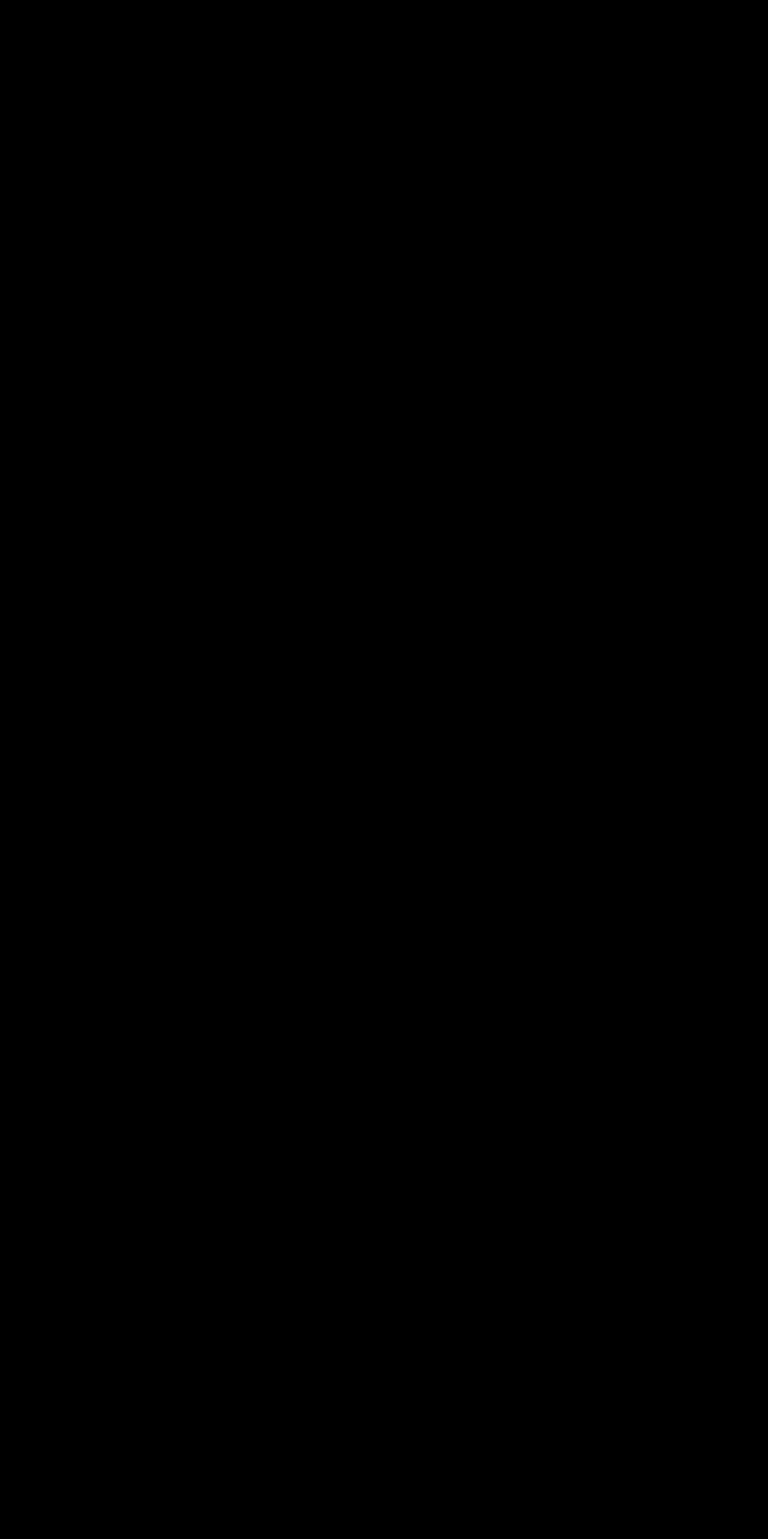
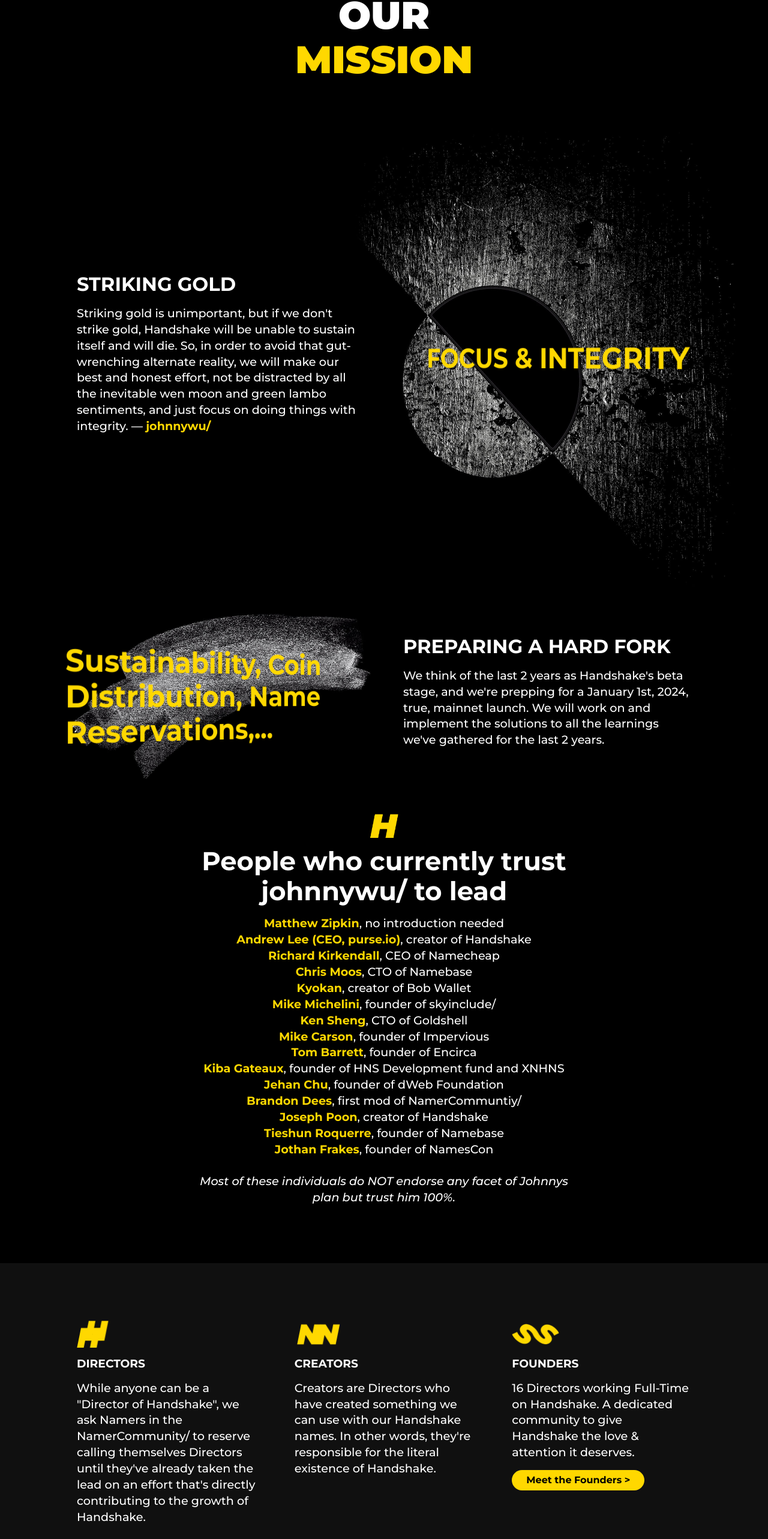
Before and after one commit to whn2007/namer-community, a React (Create React App) app: page /mission in a window 1280 px wide. Shown: the part 187-2753 px from the top of the page at 60% size. Before the commit the page ends 800 px from the top, so only its background shows below. Built offline with nearby package versions, Linux system fonts and the light colour scheme.

Commit message:
Add Mission

```diff
--- a/src/pages/Home.js
+++ b/src/pages/Home.js
@@ -1,9 +1,6 @@
 import React from "react";
 import { Link } from "react-router-dom";
 import HSymbol from "../assets/h.png";
-import Symbol1 from "../assets/symbol1.png";
-import Symbol2 from "../assets/symbol2.png";
-import Symbol3 from "../assets/symbol3.png";
 import "../styles/Home.scss";
 
 function Home() {
@@ -40,72 +37,15 @@
 
       <div className="text-intro text-intro-center">
         <img src={HSymbol} className="icon" alt="icon" />
-        <h2>Time to give Handshake the attention it deserves</h2>
+        <h2>Our Mission</h2>
         <p>
-          Handshake is the world's most powerful peer-to-peer root naming
-          system.
+          Working for the net-positive sake of Handshake is paramount, and above
+          all else, no matter our personal differences, we will not encroach on
+          the integrity of Handshake.
         </p>
         <Link to="/mission">
-          <button>Get Involved {">"}</button>
+          <button>Read More {">"}</button>
         </Link>
-      </div>
-
-      <div className="container text-intro text-intro-simple text-intro-with-image">
-        <div className="content">
-          <h3>A REALLY AWESOME HEADING</h3>
-          <p>
-            Handshake is the world's most powerful peer-to-peer root naming
-            system. Time to give Handshake the attention it deserves.
-          </p>
-        </div>
-        <div className="image halfmoon">
-          <div className="transform-right">Distribution</div>
-        </div>
-      </div>
-
-      <div className="container text-intro text-intro-simple text-intro-with-image mb-0">
-        <div className="image swoosh">
-          <div className="transform-left">Security</div>
-        </div>
-        <div className="content">
-          <h3>A REALLY AWESOME HEADING</h3>
-          <p>
-            Handshake is the world's most powerful peer-to-peer root naming
-            system. Time to give Handshake the attention it deserves.
-          </p>
-        </div>
-      </div>
-
-      <div className="bg-wrapper-secondary">
-        <div className="container">
-          <div className="cards">
-            <div className="card">
-              <img src={Symbol1} alt="n icon" className="icon" />
-              <h3>AWESOME HEADER</h3>
-              <p>
-                Handshake is the world's most powerful peer-to-peer root naming
-                system. Time to give Handshake the attention it deserves.
-              </p>
-            </div>
-            <div className="card">
-              <img src={Symbol2} alt="h icon" className="icon" />
-              <h3>AWESOME HEADER</h3>
-              <p>
-                Handshake is the world's most powerful peer-to-peer root naming
-                system. Time to give Handshake the attention it deserves and
-                make it even better.
-              </p>
-            </div>
-            <div className="card">
-              <img src={Symbol3} alt="s icon" className="icon" />
-              <h3>AWESOME HEADER</h3>
-              <p>
-                Handshake is the world's most powerful peer-to-peer root naming
-                system. Time to give Handshake the attention it deserves.
-              </p>
-            </div>
-          </div>
-        </div>
       </div>
     </div>
   );
--- a/src/pages/Mission.js
+++ b/src/pages/Mission.js
@@ -1,11 +1,129 @@
-import React from 'react'
+import React from "react";
+import Symbol1 from "../assets/symbol1.png";
+import Symbol2 from "../assets/symbol2.png";
+import Symbol3 from "../assets/symbol3.png";
+import HSymbol from "../assets/h.png";
 
 function Menu() {
   return (
-    <div className='mission'>
+    <div className="mission">
+      <div className="heading">
+        <h1>
+          OUR <span>MISSION</span>
+        </h1>
+      </div>
+      <div className="container text-intro text-intro-simple text-intro-with-image">
+        <div className="content">
+          <h3>STRIKING GOLD</h3>
+          <p>
+            Striking gold is unimportant, but if we don't strike gold, Handshake
+            will be unable to sustain itself and will die. So, in order to avoid
+            that gut-wrenching alternate reality, we will make our best and
+            honest effort, not be distracted by all the inevitable wen moon and
+            green lambo sentiments, and just focus on doing things with
+            integrity. — <b> johnnywu/</b>
+          </p>
+        </div>
+        <div className="image halfmoon">
+          <div className="transform-right">FOCUS &amp; INTEGRITY</div>
+        </div>
+      </div>
 
+      <div className="container text-intro text-intro-simple text-intro-with-image mb-0">
+        <div className="image swoosh">
+          <div className="transform-left">
+            Sustainability, Coin Distribution, Name Reservations,...
+          </div>
+        </div>
+        <div className="content">
+          <h3>PREPARING A HARD FORK</h3>
+          <p>
+            We think of the last 2 years as Handshake's beta stage, and we're
+            prepping for a January 1st, 2024, true, mainnet launch. We will work
+            on and implement the solutions to all the learnings we've gathered
+            for the last 2 years.
+          </p>
+        </div>
+      </div>
+
+      <div className="text-intro text-intro-center">
+        <img src={HSymbol} className="icon" alt="icon" />
+        <h2>People who currently trust johnnywu/ to lead</h2>
+        <p>
+          <b>Matthew Zipkin</b>, no introduction needed
+          <br />
+          <b>Andrew Lee (CEO, purse.io)</b>, creator of Handshake
+          <br />
+          <b>Richard Kirkendall</b>, CEO of Namecheap
+          <br />
+          <b>Chris Moos</b>, CTO of Namebase
+          <br />
+          <b>Kyokan</b>, creator of Bob Wallet
+          <br />
+          <b>Mike Michelini</b>, founder of skyinclude/
+          <br />
+          <b>Ken Sheng</b>, CTO of Goldshell
+          <br />
+          <b>Mike Carson</b>, founder of Impervious
+          <br />
+          <b>Tom Barrett</b>, founder of Encirca
+          <br />
+          <b>Kiba Gateaux</b>, founder of HNS Development fund and XNHNS
+          <br />
+          <b>Jehan Chu</b>, founder of dWeb Foundation
+          <br />
+          <b>Brandon Dees</b>, first mod of NamerCommuntiy/
+          <br />
+          <b>Joseph Poon</b>, creator of Handshake
+          <br />
+          <b>Tieshun Roquerre</b>, founder of Namebase
+          <br />
+          <b>Jothan Frakes</b>, founder of NamesCon
+          <br />
+          <br />
+          <i>
+            Most of these individuals do NOT endorse any facet of Johnnys plan
+            but trust him 100%.
+          </i>
+        </p>
+      </div>
+
+      <div className="bg-wrapper-secondary">
+        <div className="container">
+          <div className="cards">
+            <div className="card">
+              <img src={Symbol2} alt="n icon" className="icon" />
+              <h3>DIRECTORS</h3>
+              <p>
+                While anyone can be a "Director of Handshake", we ask Namers in
+                the NamerCommunity/ to reserve calling themselves Directors
+                until they've already taken the lead on an effort that's
+                directly contributing to the growth of Handshake.
+              </p>
+            </div>
+            <div className="card">
+              <img src={Symbol1} alt="h icon" className="icon" />
+              <h3>CREATORS</h3>
+              <p>
+                Creators are Directors who have created something we can use
+                with our Handshake names. In other words, they're responsible
+                for the literal existence of Handshake.
+              </p>
+            </div>
+            <div className="card">
+              <img src={Symbol3} alt="s icon" className="icon" />
+              <h3>FOUNDERS</h3>
+              <p>
+                16 Directors working Full-Time on Handshake. A dedicated
+                community to give Handshake the love & attention it deserves.
+              </p>
+              <button>Meet the Founders {">"}</button>
+            </div>
+          </div>
+        </div>
+      </div>
     </div>
-  )
+  );
 }
 
-export default Menu
+export default Menu;
--- a/src/styles/_text-intro.scss
+++ b/src/styles/_text-intro.scss
@@ -5,6 +5,9 @@
     display: block;
     color: var(--primary);
     margin-bottom: 1rem;
+  }
+  b {
+    color: var(--primary);
   }
   h2 {
     font-size: 2.7rem;
```
